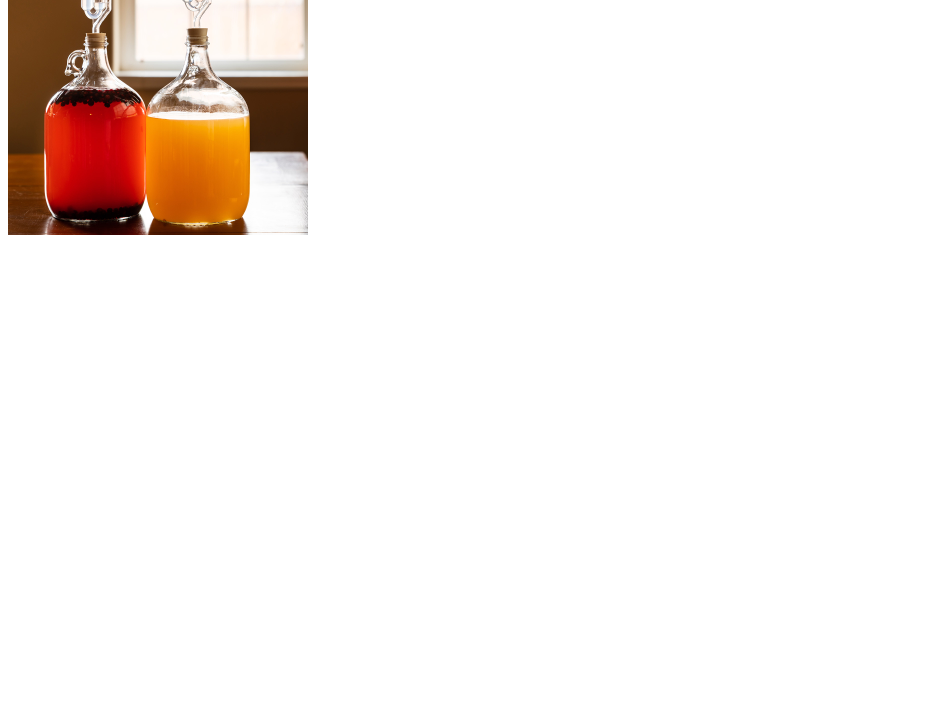
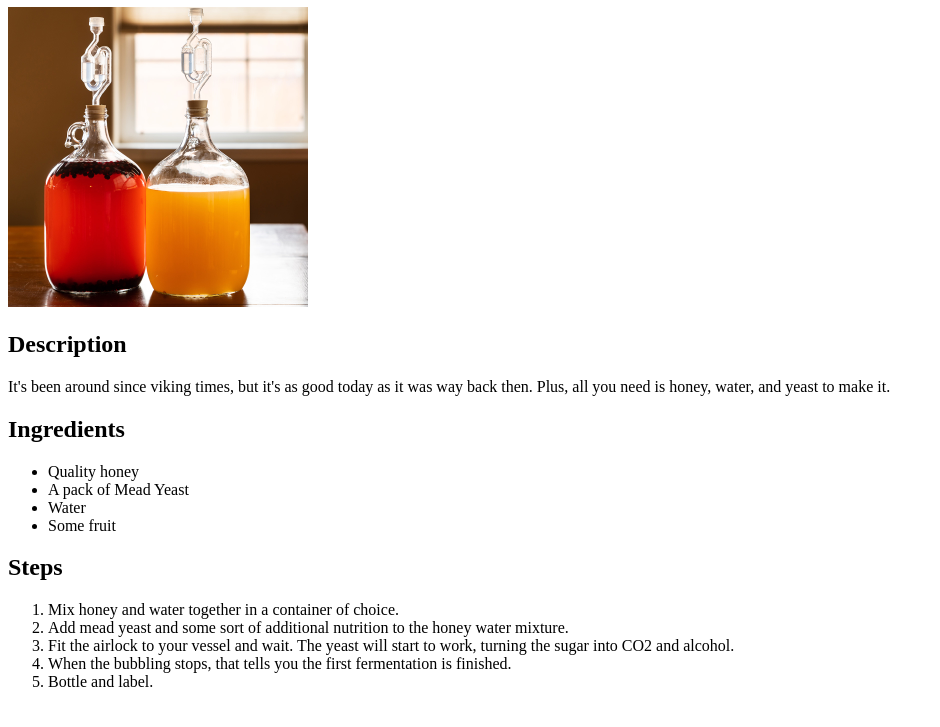
Before and after one commit to nvrfrg/odin-recipes, a plain HTML site: page recipes/mead.html in a window 1280 px wide. Shown: the part 73-800 px from the top of the page, without its empty margins (0-940 px from the left). Drawn offline with Linux system fonts and the light colour scheme.

Commit message:
Add content to mead.html

```diff
--- a/recipes/mead.html
+++ b/recipes/mead.html
@@ -5,6 +5,25 @@
     <title>Mead</title>
   </head>
   <body>
+    <h1>Mead</h1>
     <img src="../img/mead.jpg" width="300px">
-  </body>
+    <h2>Description</h2>
+    <p>It's been around since viking times, but it's as good today as it was way back then. Plus, all you need is honey, water, and yeast to make it.</p>
+
+    <h2>Ingredients</h2>
+    <ul>
+      <li>Quality honey</li>
+      <li>A pack of Mead Yeast</li>
+      <li>Water</li>
+      <li>Some fruit</li>
+    </ul>
+
+    <h2>Steps</h2>
+    <ol>
+      <li>Mix honey and water together in a container of choice.</li>
+      <li>Add mead yeast and some sort of additional nutrition to the honey water mixture.</li>
+      <li>Fit the airlock to your vessel and wait. The yeast will start to work, turning the sugar into CO2 and alcohol.</li>
+      <li>When the bubbling stops, that tells you the first fermentation is finished.</li>
+      <li>Bottle and label.</li>
+    </ol>
 </html>
```
